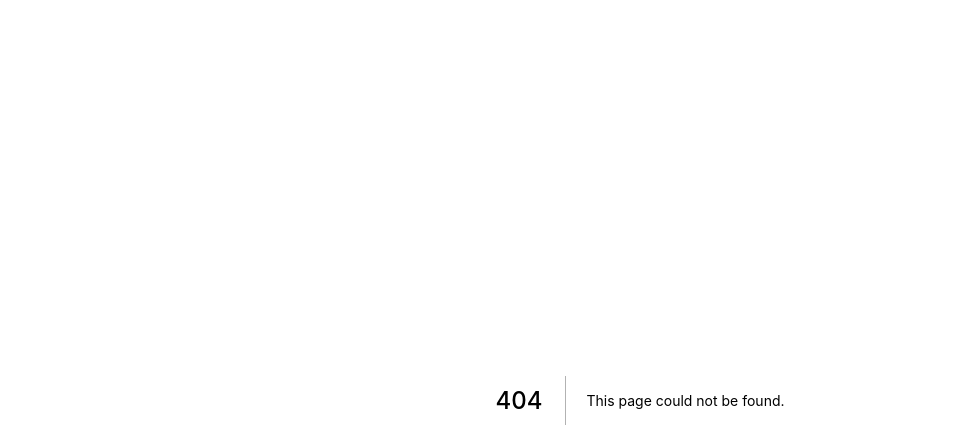
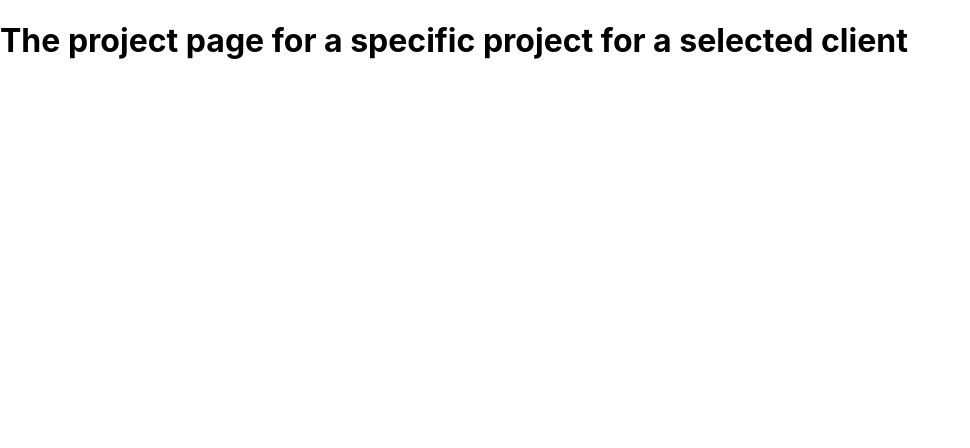
Before and after one commit to prajesh-ananthan/nextjs-playground, a Next.js app: page /clients/1/1 in a window 1280 px wide. Before the commit this address had no page. Shown: the top 448 px of the page, without its empty margins (0-970 px from the left). Built offline with nearby package versions, Linux system fonts and the light colour scheme.

Commit message:
Added Nested Dynamic routes & paths

```diff
--- /dev/null
+++ b/pages/clients/[id]/[clientprojectid].js
@@ -0,0 +1,15 @@
+import {useRouter} from "next/router";
+
+function SelectedClientProjectPage() {
+  const router = useRouter();
+  const query = router.query;
+  console.log(router.query);
+
+  return (
+    <div>
+      <h1>The project page for a specific project for a selected client</h1>
+    </div>
+  )
+}
+
+export default SelectedClientProjectPage;
```
Also changed, not shown: pages/clients/index.js (added, +9 -0 lines).
